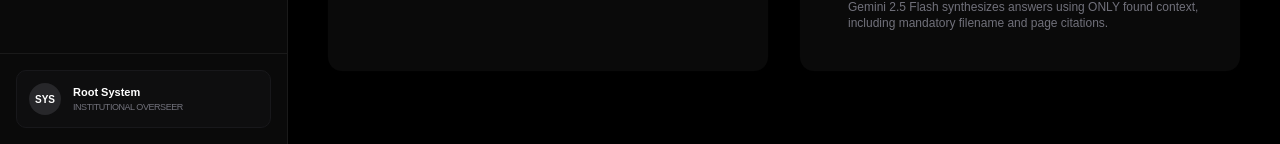
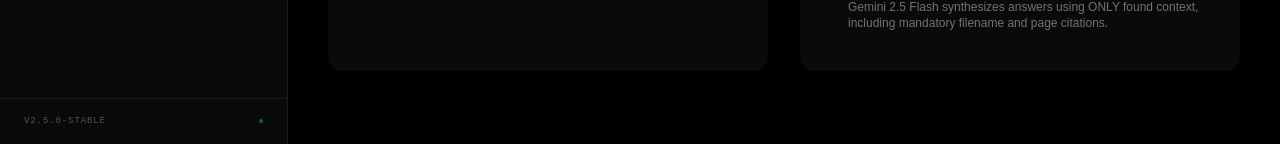
Before and after one commit to Shravan219/Nexus-Alpha-V3, a React (Vite) app: page / in a window 1280 px wide. Shown: the part 656-800 px from the top of the page. Built offline with nearby package versions, Linux system fonts and the light colour scheme; no server answers; the database is empty.

Commit message:
feat(sidebar): Display version and status indicator
Replaces the static system user info in the sidebar footer with a dynamic display of the application version and a connection status indicator. This provides users with more relevant, real-time information at a glance.

```diff
--- a/src/components/Sidebar.tsx
+++ b/src/components/Sidebar.tsx
@@ -104,16 +104,9 @@ export default function Sidebar({ activeTab, setActiveTab, documents, selectedDo
       </div>
 
       <div className="p-4 border-t border-[#1a1a1a]">
-        <div className="bg-zinc-900/30 rounded-lg p-3 border border-zinc-900">
-          <div className="flex items-center gap-3">
-            <div className="h-8 w-8 rounded-full bg-zinc-800 flex items-center justify-center text-[10px] font-bold">
-              SYS
-            </div>
-            <div>
-              <p className="text-[11px] font-bold">Root System</p>
-              <p className="text-[9px] text-zinc-500 uppercase tracking-tighter">Institutional Overseer</p>
-            </div>
-          </div>
+        <div className="flex items-center justify-between px-2">
+          <p className="text-[9px] font-mono text-zinc-600 uppercase tracking-widest">v2.5.0-STABLE</p>
+          <div className="h-1 w-1 rounded-full bg-green-500/50" />
         </div>
       </div>
     </aside>
```
